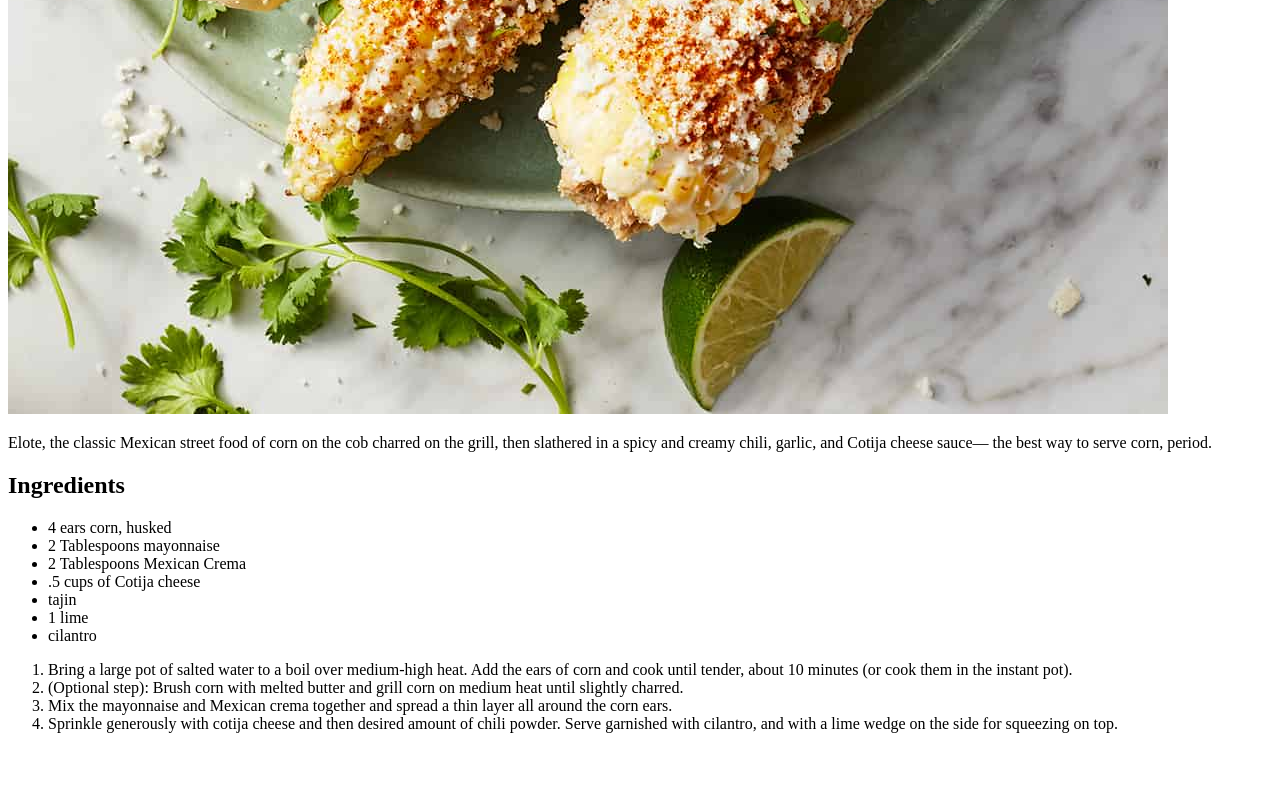
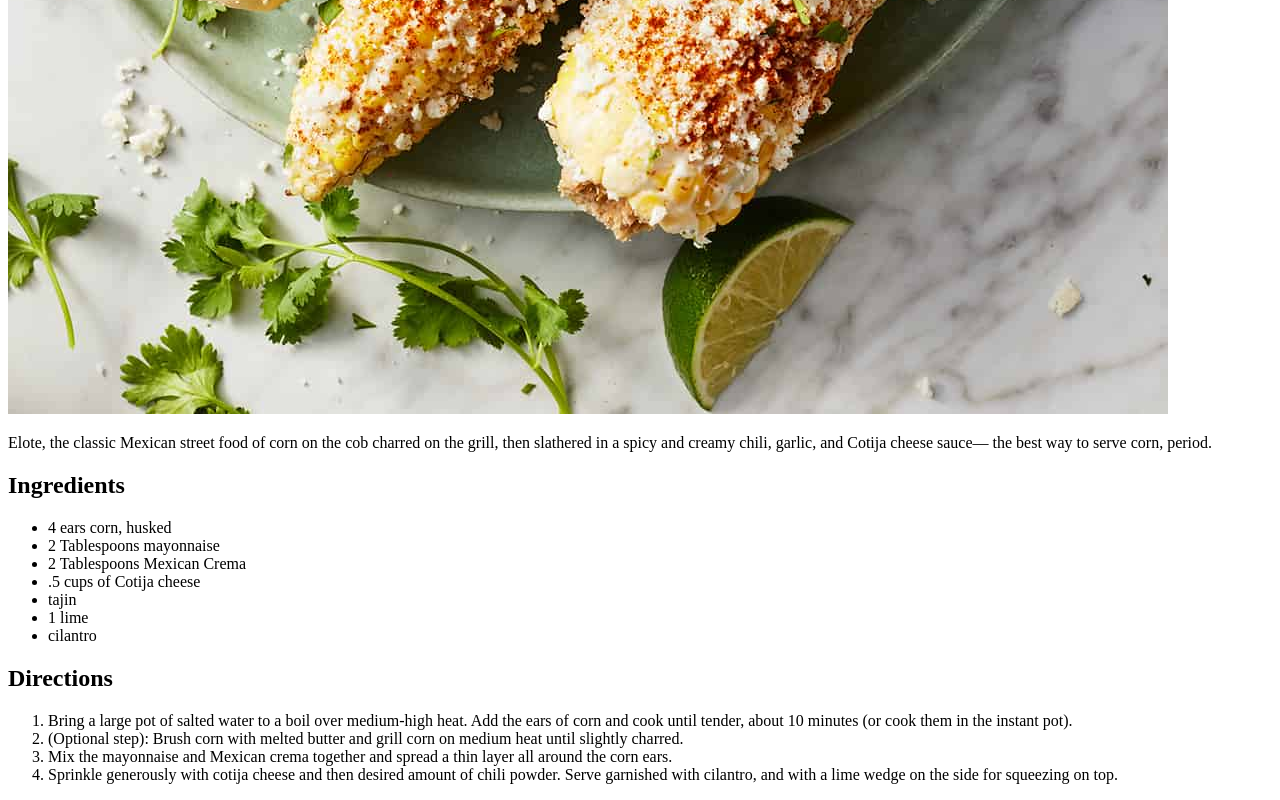
Before and after one commit to prat2003/odin-recipes, a plain HTML site: page recipes/elote.html in a window 1280 px wide. Shown: the part 1247-2047 px from the top of the page. Before the commit the page ends 1996 px from the top, so only its background shows below. Drawn offline with Linux system fonts and the light colour scheme.

Commit message:
modify elote.html

```diff
--- a/recipes/elote.html
+++ b/recipes/elote.html
@@ -19,6 +19,7 @@
         <li>1 lime</li>
         <li>cilantro</li>
     </ul>
+    <h2>Directions</h2>
     <ol>
         <li>Bring a large pot of salted water to a boil over medium-high heat. Add the ears of corn and cook until tender, about 10 minutes (or cook them in the instant pot).</li>
         <li>(Optional step): Brush corn with melted butter and grill corn on medium heat until slightly charred.</li>
```
